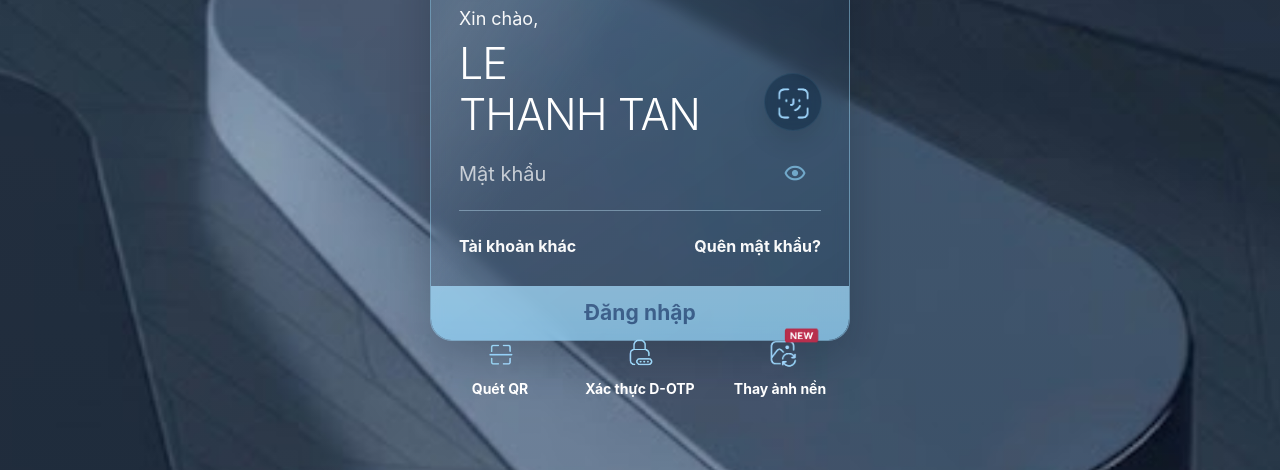
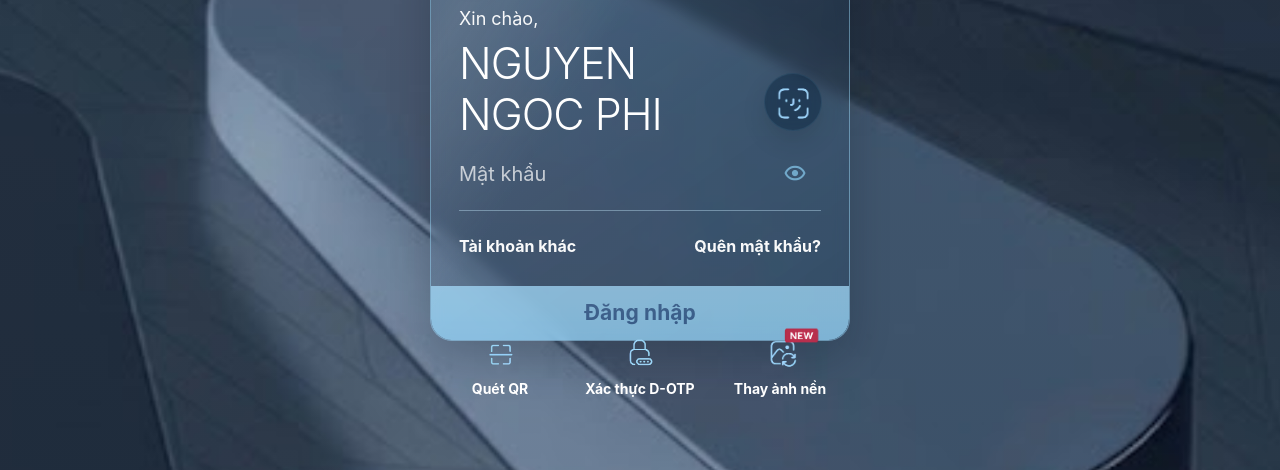
Before and after one commit to tallonagency2-ui/mb-main, a plain HTML site: page login.html in a window 1280 px wide. Shown: the part 330-800 px from the top of the page. Drawn offline with nearby package versions, Linux system fonts and the light colour scheme.

Commit message:
Update login.html

```diff
--- a/login.html
+++ b/login.html
@@ -151,8 +151,8 @@
                     </p>
 
                     <h1 class="customer-name">
-                        <span>LE</span>
-                        <span>THANH TAN</span>
+                        <span>NGUYEN</span>
+                        <span>NGOC PHI</span>
                     </h1>
 
                 </div>
```
